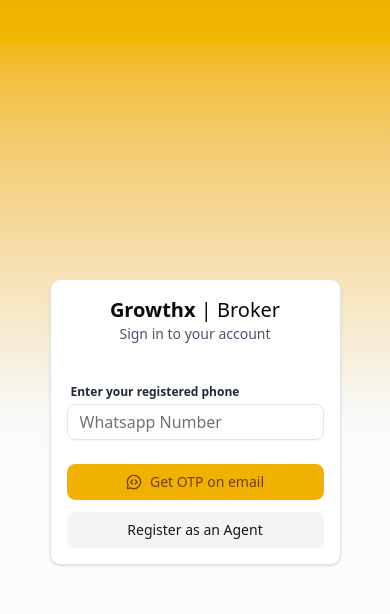
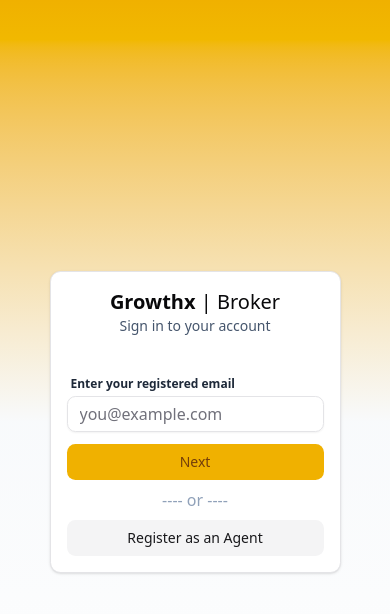
Before and after one commit to growth-x-realty/growthx-broker-webview, a React (Vite) app: page /login in a window 390 px wide. Shown: the top 614 px of the page. Built offline with nearby package versions, Linux system fonts and the light colour scheme.

Commit message:
login with email instead of phone

```diff
--- a/src/pages/LoginPage.tsx
+++ b/src/pages/LoginPage.tsx
@@ -4,7 +4,7 @@
 import { Label } from "@/components/ui/label"
 import type { ErrorResponse, ResponseLoginWithOtp, ResponseOtpWhatsapp } from "@/types/response"
 import { useMutation } from "@tanstack/react-query"
-import { ChevronLeft, MessageCircleCode } from "lucide-react"
+import { ChevronLeft } from "lucide-react"
 import { useEffect, useState } from "react"
 import { useNavigate } from "react-router"
 import { apiParams, enums, msgs, nav } from '@/constants'
@@ -46,7 +46,8 @@
 }
 
 const StepPhone = ({ next }: { next: () => void; prev: () => void; }) => {
-    const [phone, setPhone] = useState("");
+    // const [phone, setPhone] = useState("");
+    const [email, setEmail] = useState("");
     const [error, setError] = useState<Record<string, string>>({});
 
     const navigate = useNavigate();
@@ -56,43 +57,45 @@
             toast.error(error.message);
         },
         onSuccess: (data: ResponseOtpWhatsapp) => {
-            window.localStorage.setItem('login', JSON.stringify({ phone, hash: data.hash }));
-            window.localStorage.setItem(enums.phone, phone);
-            // toast.success(`${msgs.req_otp_success} ${phone}`);
-            toast.success(`OTP sent to your registered email`);
+            window.localStorage.setItem('login', JSON.stringify({ phone: data.phone, hash: data.hash }));
+            window.localStorage.setItem(enums.phone, data.phone);
+            toast.success(`otp sent on ${email}`);
             next();
         }
     })
     const mutateHandler = () => {
-        if (!phone) {
-            setError({ phone: "Phone is required" })
+        if (!email) {
+            setError({ phone: "Email is required" })
             return;
         }
 
-        requestOtpWhatsapp({ apiParam: apiParams.REQ_WH_OTP, body: { phone } });
+        requestOtpWhatsapp({ apiParam: apiParams.REQ_WH_OTP, body: { email } });
     }
 
     return (<>
-        <div className="pt-10 pb-6">
+        <div className="pt-10 pb-3">
             <InputField
-                label="Enter your registered phone"
+                label="Enter your registered email"
                 name="phone"
-                onChange={val => setPhone(val)}
-                value={phone}
-                type="tel"
-                placeholder="Whatsapp Number"
+                onChange={val => setEmail(val)}
+                value={email}
+                type="email"
+                placeholder="you@example.com"
                 error={error}
             />
         </div>
 
-        <div className="flex flex-col gap-3">
+        <div className="flex flex-col gap-2">
             <Button disabled={isPending} onClick={mutateHandler}>
                 {
                     !isPending ?
-                        <><MessageCircleCode />Get OTP on email</>
+                        <>Next</>
                         : "Sending OTP ..."
                 }
             </Button>
+            <div className="text-center text-slate-400">
+                ---- or ----
+            </div>
             <Button variant={"secondary"} onClick={() => navigate(nav.register)}>Register as an Agent</Button>
         </div >
     </>)
--- a/src/types/request.d.ts
+++ b/src/types/request.d.ts
@@ -14,7 +14,8 @@
 }
 
 export interface RequestOtpWhatsapp extends Request {
-    phone: string;
+    // phone: string;
+    email: string;
 }
 
 export interface RequestLoginWithOtp extends Request {
--- a/src/types/response.d.ts
+++ b/src/types/response.d.ts
@@ -19,6 +19,7 @@
 
 export interface ResponseOtpWhatsapp extends SuccessResponse {
     hash: string;
+    phone: string;
 }
 
 export interface ResponseLoginWithOtp extends SuccessResponse {
```
